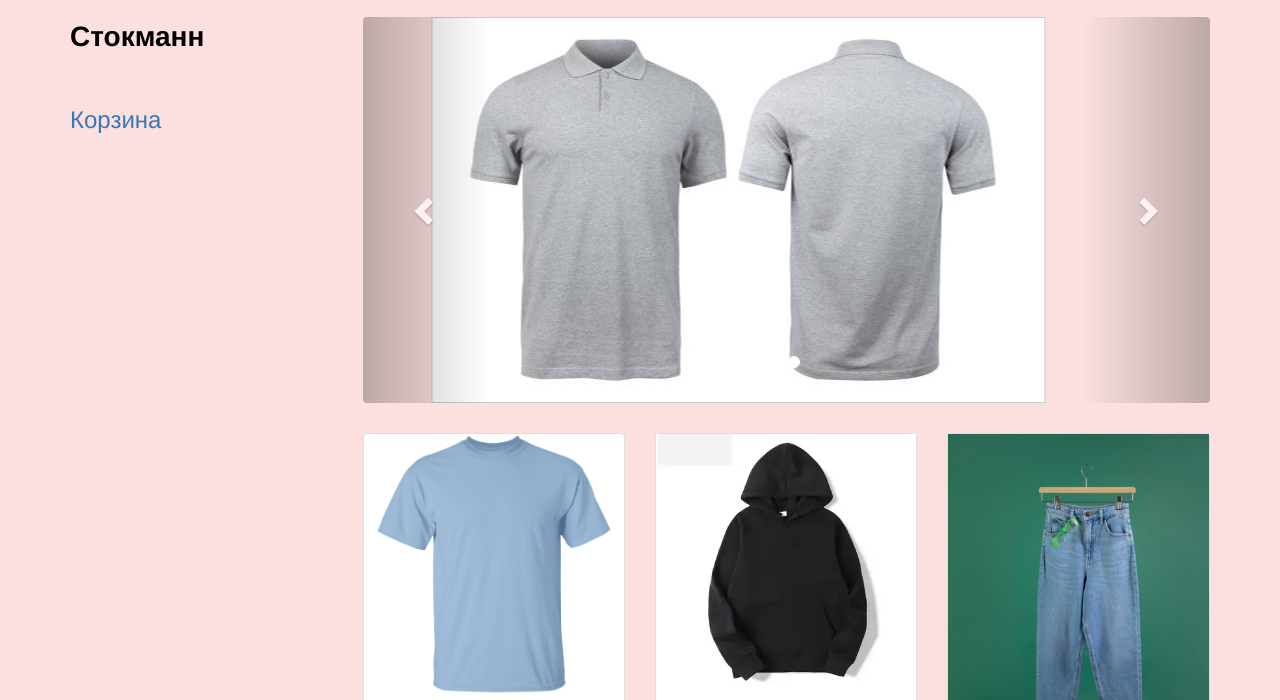
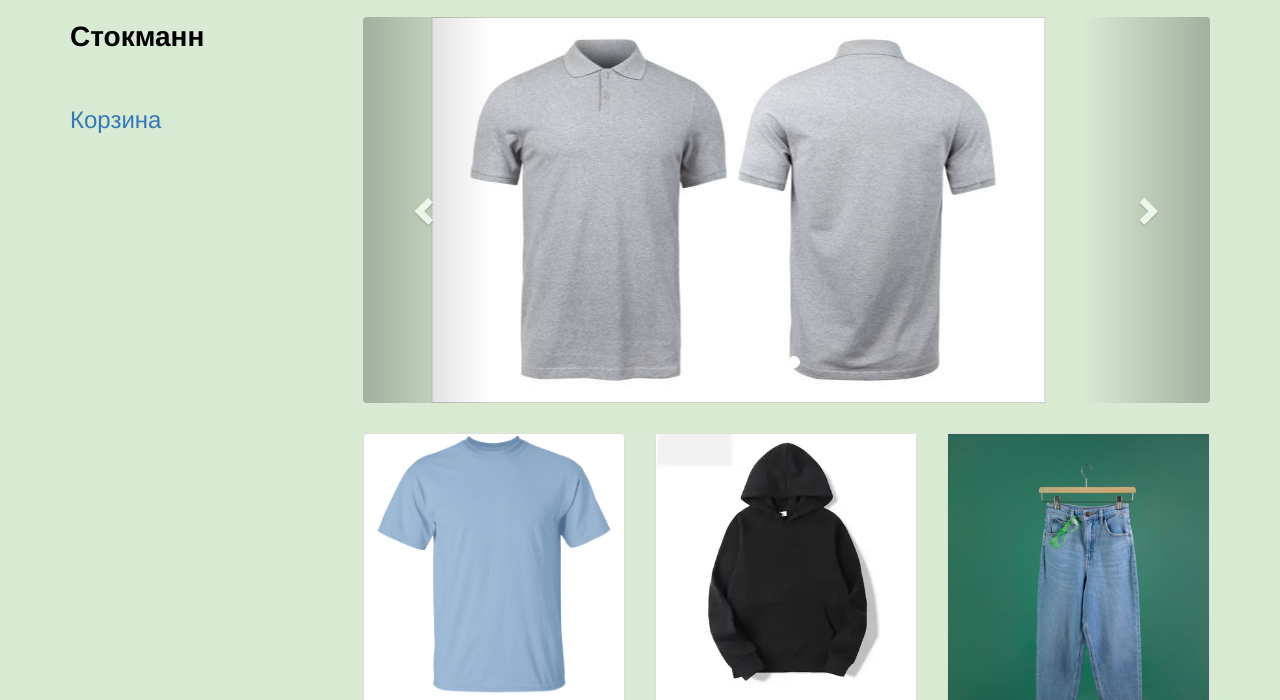
Before and after one commit to G3N1US9/WEB-LR1, a plain HTML site: page index.html in a window 1280 px wide. Shown: the part 53-753 px from the top of the page. Drawn offline with Linux system fonts and the light colour scheme.

Commit message:
Update style.css

```diff
--- a/css/style.css
+++ b/css/style.css
@@ -1,6 +1,6 @@
 body {
     padding-top: 70px; /* Required padding for .navbar-fixed-top. Remove if using .navbar-static-top. Change if height of navigation changes. */
-    background: #fce0e0;
+    background: #d9ead3;
 }
 
 .count-input {
```
